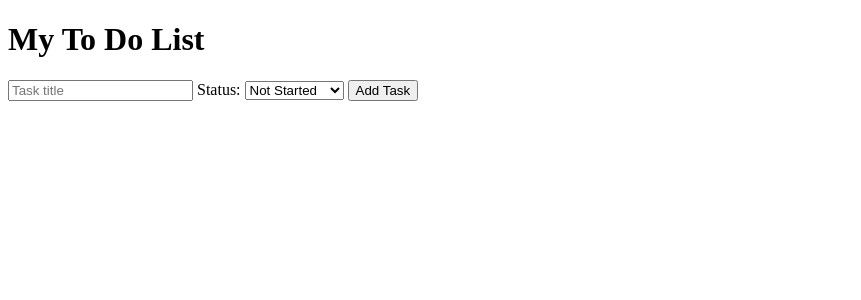
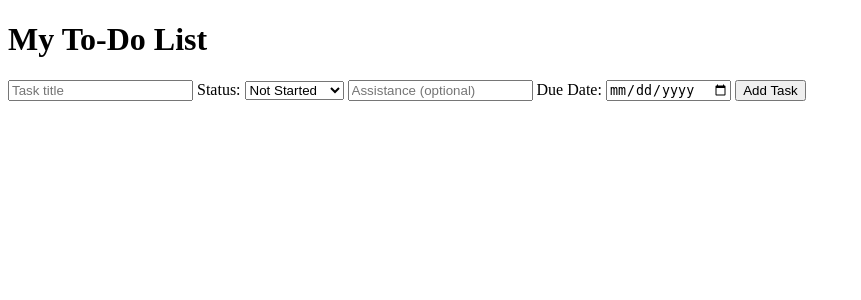
Before and after one commit to CristianDmbr/Store-Management-System, a Django app: page / in a window 1280 px wide. Shown: the top 300 px of the page, without its empty margins (0-861 px from the left). Run offline with Django 5.2, Linux system fonts and the light colour scheme; data that the repository does not hold is empty.

Commit message:
New assistance, date,created, due date field

```diff
--- a/app/models.py
+++ b/app/models.py
@@ -12,6 +12,9 @@ class Task(models.Model):
     ]
     title = models.CharField(max_length=200)
     completed = models.BooleanField(default = False)
+    assistance = models.CharField(max_length = 200, null = True, blank = True)
+    date_created = models.DateTimeField(default = timezone.now)
+    due_date = models.DateTimeField(null = True, blank = True)
     status = models.CharField(
         max_length = 20,
         choices = STATUS_CHOICES,
--- a/app/templates/tasks/task_list.html
+++ b/app/templates/tasks/task_list.html
@@ -4,12 +4,12 @@
     <title>To-Do List</title>
 </head>
 <body>
-        <h1>My To Do List</h1>
+    <h1>My To-Do List</h1>
 
-        <!-- Updated Form with Status Dropdown -->
+    <!-- Form to add a new task -->
     <form method="POST">
         {% csrf_token %}
-            <input type="text" name="title" placeholder="Task title">
+        <input type="text" name="title" placeholder="Task title" required>
 
         <label for="status">Status:</label>
         <select name="status">
@@ -18,22 +18,26 @@
             <option value="almost_done">Almost Done</option>
         </select>
 
+        <input type="text" name="assistance" placeholder="Assistance (optional)">
+        <label for="due_date">Due Date:</label>
+        <input type="date" name="due_date">
+
         <button type="submit">Add Task</button>
     </form>
 
+    <!-- Display all tasks -->
     <ul>
         {% for task in tasks %}
         <li>
             {% if task.completed %}
-                    <s>{{ task.title }}</s> - {{ task.get_status_display }}
+                <s>{{ task.title }}</s> - {{ task.get_status_display }} - {{ task.assistance }} - {% if task.due_date %}Due: {{ task.due_date|date:"Y-m-d" }}{% endif %}
             {% else %}
-                    {{ task.title }} - {{ task.get_status_display }}
+                {{ task.title }} - {{ task.get_status_display }} - {{ task.assistance }} - {% if task.due_date %}Due: {{ task.due_date|date:"Y-m-d" }}{% endif %}
                 <a href="{% url 'complete_task' task.id %}">Complete</a>
             {% endif %}
             <a href="{% url 'delete_task' task.id %}">Delete</a>
         </li>
         {% endfor %}
     </ul>
-
 </body>
 </html>
--- a/app/views.py
+++ b/app/views.py
@@ -1,12 +1,14 @@
-from django.shortcuts import render,redirect
+from django.shortcuts import render,redirect, get_object_or_404
 from .models import Task
 
 def task_list(request):
     if request.method == "POST":
         title = request.POST.get("title")
         status = request.POST.get("status")
-        if title and status :
-            Task.objects.create(title = title, status = status)
+        assistance = request.POST.get("assistance")
+        due_date = request.POST.get("due_date")
+        if title :
+            Task.objects.create(title = title, status = status, assistance = assistance, due_date = due_date)
         return redirect("task_list")
 
     tasks = Task.objects.all().order_by("-id")
@@ -18,7 +20,9 @@ def complete_task(request, task_id):
     task.save()
     return redirect("task_list")
 
+
 def delete_task(request, task_id):
-    task = Task.objects.get(id = task_id)
+    # Safely get the task or return a 404 page if it doesn't exist
+    task = get_object_or_404(Task, id=task_id)
     task.delete()
     return redirect("task_list")
```
Also changed, not shown: app/migrations/0006_task_assistance_task_date_created_task_due_date.py (added), db.sqlite3. Lines whose indentation alone changed are shown as unchanged.
